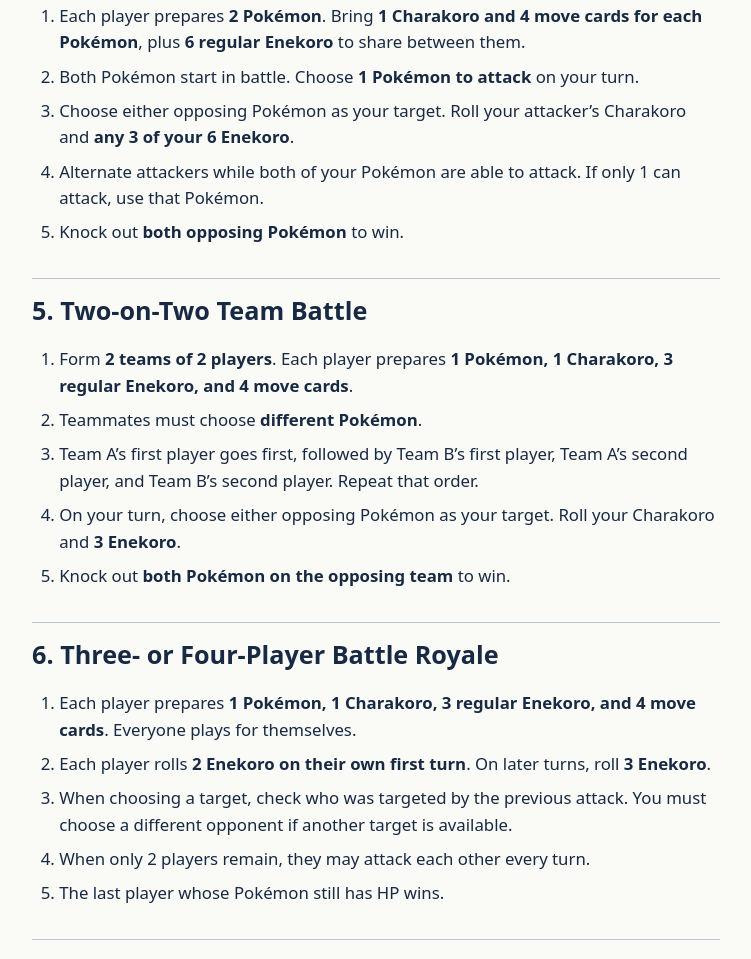
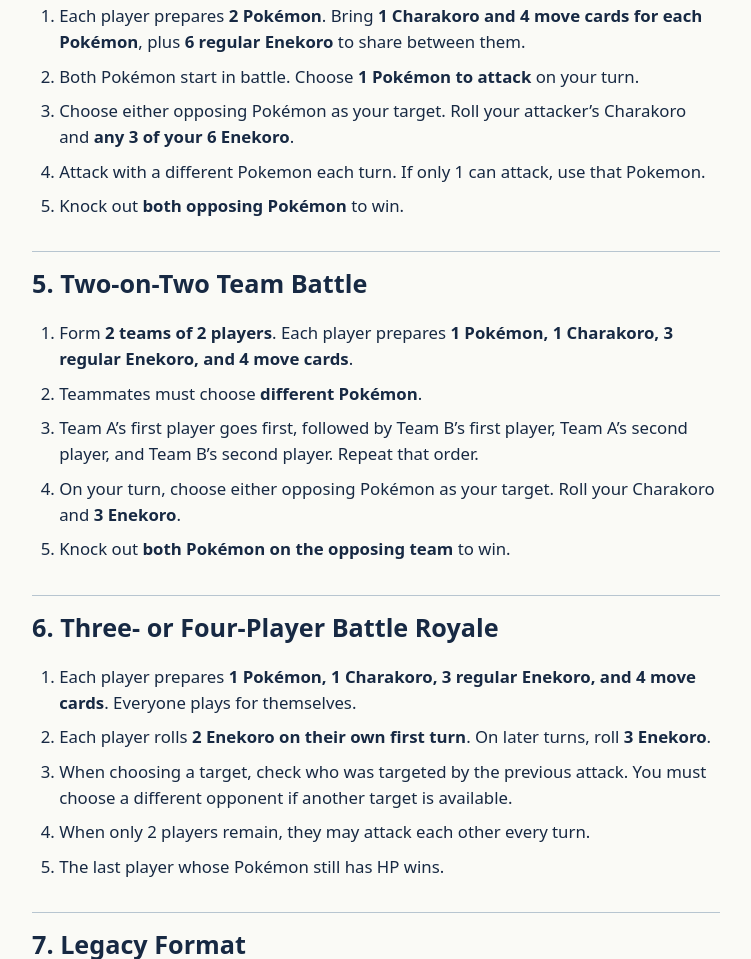
Before and after one commit to PlakoroPokedex/plakoropokedex.github.io, a plain HTML site: page rules.html in a window 1280 px wide. Shown: the part 1692-2651 px from the top of the page, without its empty margins (264-1015 px from the left). Drawn offline with Linux system fonts and the light colour scheme.

Commit message:
Clarify alternating attackers in Double Battle

```diff
--- a/rules.html
+++ b/rules.html
@@ -43,7 +43,7 @@
 <li>Each player prepares <strong>2 Pokémon</strong>. Bring <strong>1 Charakoro and 4 move cards for each Pokémon</strong>, plus <strong>6 regular Enekoro</strong> to share between them.</li>
 <li>Both Pokémon start in battle. Choose <strong>1 Pokémon to attack</strong> on your turn.</li>
 <li>Choose either opposing Pokémon as your target. Roll your attacker’s Charakoro and <strong>any 3 of your 6 Enekoro</strong>.</li>
-<li>Alternate attackers while both of your Pokémon are able to attack. If only 1 can attack, use that Pokémon.</li>
+<li>Attack with a different Pokemon each turn. If only 1 can attack, use that Pokemon.</li>
 <li>Knock out <strong>both opposing Pokémon</strong> to win.</li>
 </ol>
 <h2 id="team">5. Two-on-Two Team Battle</h2>
```
